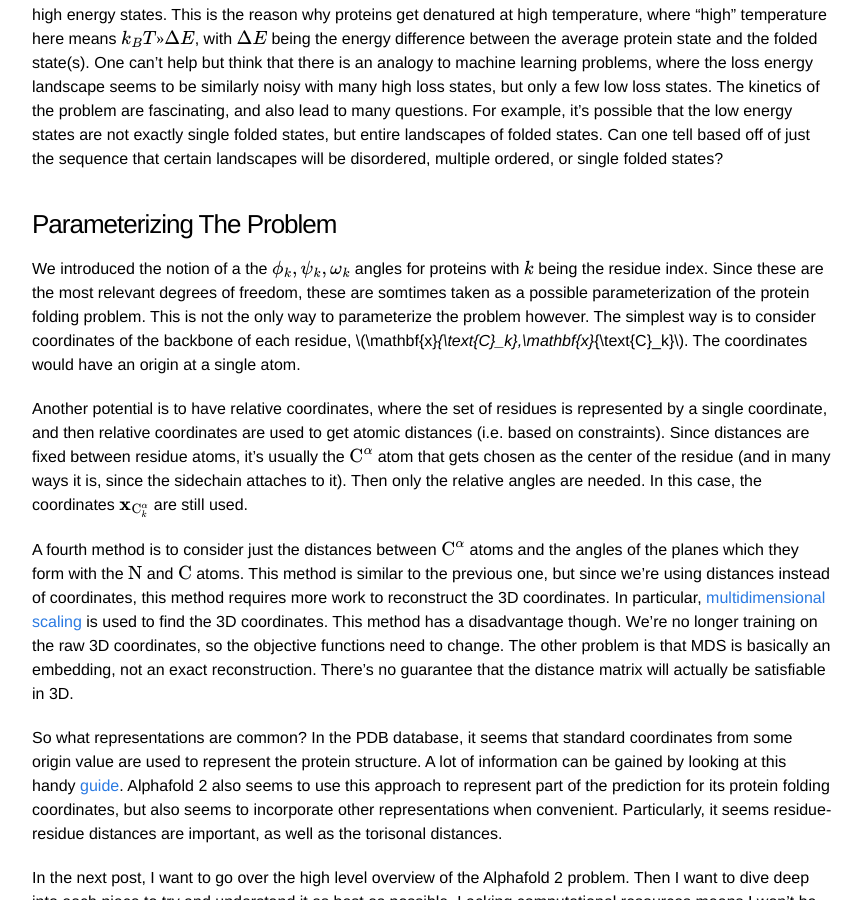
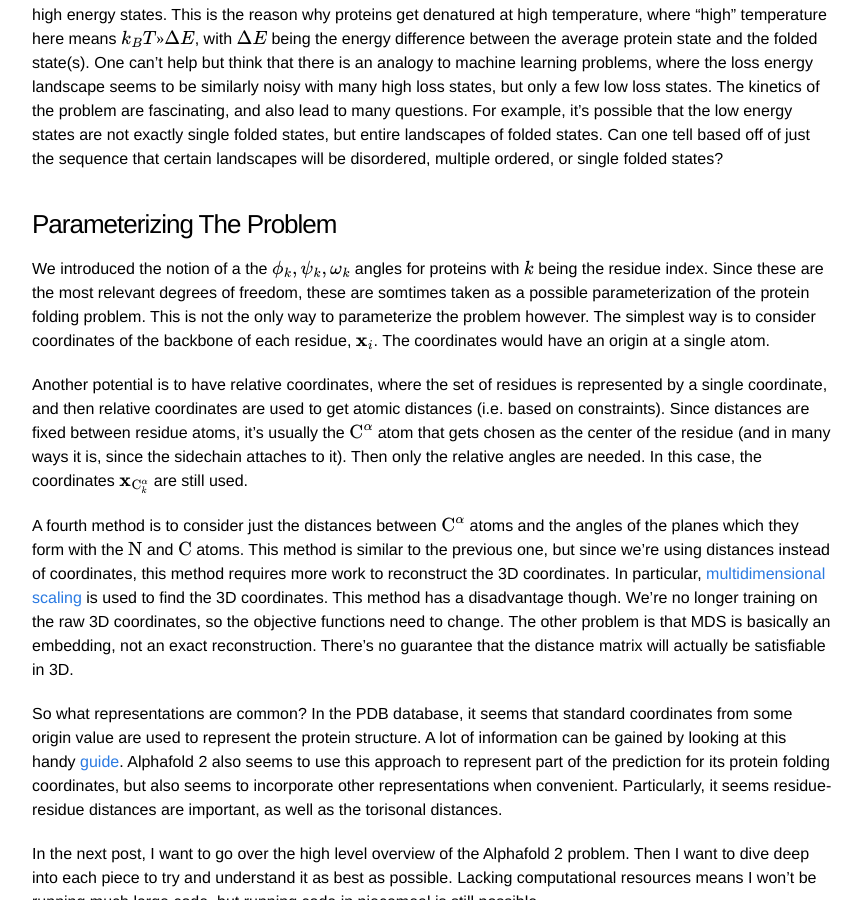
Before and after one commit to mohashei/mohashei.github.io, a Jekyll site: the page built from _posts/2021-10-26-alphafold-2-start.markdown, in a window 1280 px wide and 900 px high, scrolled down 2843 px. Shown: the whole window, without its empty margins (208-1070 px from the left). Built offline with Jekyll 4.4.1, drawn with Linux system fonts in a browser that asks for light colours; formulas are drawn with MathJax 3.

Commit message:
Update 2021-10-26-alphafold-2-start.markdown

```diff
--- a/_posts/2021-10-26-alphafold-2-start.markdown
+++ b/_posts/2021-10-26-alphafold-2-start.markdown
@@ -57,7 +57,7 @@
 
 <h3>Parameterizing The Problem</h3>
 
-We introduced the notion of a the \\(\phi_k, \psi_k, \omega_k\\) angles for proteins with \\(k\\) being the residue index. Since these are the most relevant degrees of freedom, these are somtimes taken as a possible parameterization of the protein folding problem. This is not the only way to parameterize the problem however. The simplest way is to consider coordinates of the backbone of each residue, \\(\mathbf{x}_{\text{C}_k},\mathbf{x}_{\text{C}_k}\\). The coordinates would have an origin at a single atom.
+We introduced the notion of a the \\(\phi_k, \psi_k, \omega_k\\) angles for proteins with \\(k\\) being the residue index. Since these are the most relevant degrees of freedom, these are somtimes taken as a possible parameterization of the protein folding problem. This is not the only way to parameterize the problem however. The simplest way is to consider coordinates of the backbone of each residue, \\(\mathbf{x}_{i}\\). The coordinates would have an origin at a single atom.
 
 Another potential is to have relative coordinates, where the set of residues is represented by a single coordinate, and then relative coordinates are used to get atomic distances (i.e. based on constraints). Since distances are fixed between residue atoms, it's usually the \\(\text{C}^{\alpha}\\) atom that gets chosen as the center of the residue (and in many ways it is, since the sidechain attaches to it). Then only the relative angles are needed. In this case, the coordinates \\(\mathbf{x}_{\text{C}^{\alpha}_k}\\) are still used.
 
```
